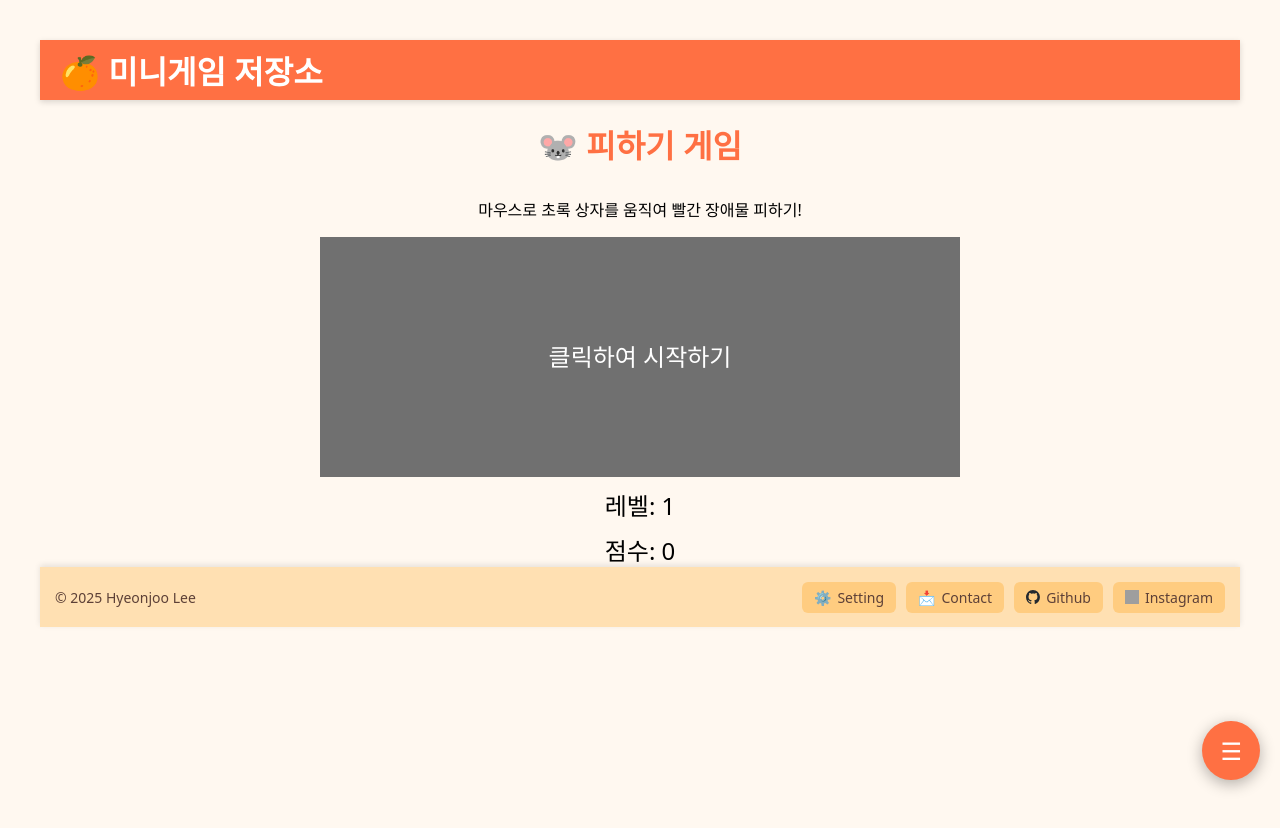
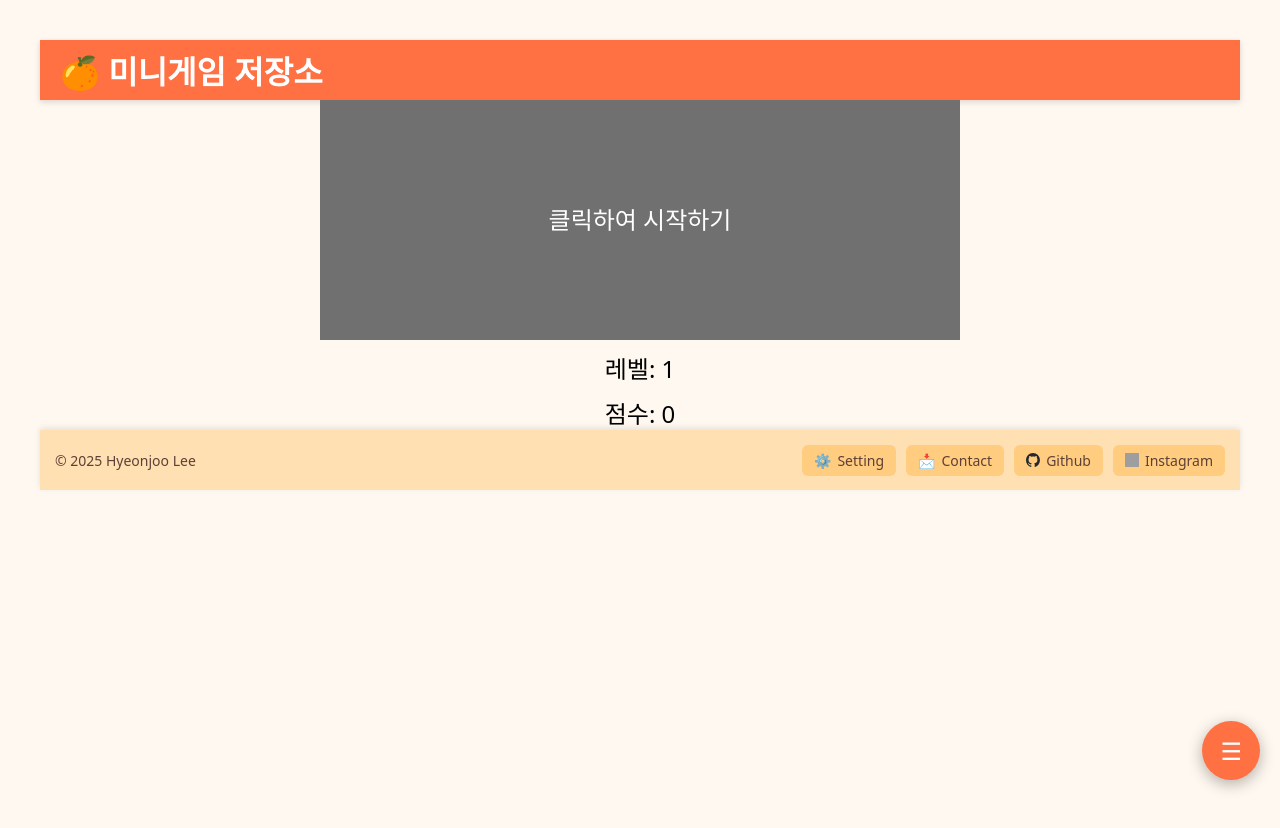
Before and after one commit to hyeonjoodev/my-sound-project, a Vue app: page /move in a window 1280 px wide. Shown: the top 828 px of the page. Built offline with nearby package versions, Linux system fonts and the light colour scheme; grey boxes are pictures that could not be loaded; a web font is replaced by a local one.

Commit message:
피하기 게임 - 터치이벤트 추가(2)

```diff
--- a/src/views/game/MoveGame.vue
+++ b/src/views/game/MoveGame.vue
@@ -1,6 +1,6 @@
 <template>
-  <h1>🐭 피하기 게임</h1>
-  <p>마우스로 초록 상자를 움직여 빨간 장애물 피하기!</p>
+  <!-- <h1>🐭 피하기 게임</h1>
+  <p>마우스로 초록 상자를 움직여 빨간 장애물 피하기!</p> -->
   <div v-show="gameOver" ref="boxRef" id="thumbnailBox" @click="startGame">
     클릭하여 시작하기
   </div>
@@ -43,6 +43,8 @@ onMounted(() => {
   canvasRef.value.width = window.innerWidth * 0.5;
   canvasRef.value.height = window.innerHeight * 0.3;
 
+  boxSize = window.innerWidth * 0.03;
+
   player = {
     x: canvasRef.value.width - boxSize,
     y: canvasRef.value.height - boxSize,
@@ -53,7 +55,13 @@ onMounted(() => {
 
 const onMouseMove = (e) => {
   const rect = canvasRef.value.getBoundingClientRect();
-  player.x = e.clientX - rect.left - player.w / 2;
+
+  let clientX;
+
+  if (e.type.startsWith('touch')) clientX = e.touches[0].clientX;
+  else clientX = e.clientX;
+
+  player.x = clientX - rect.left - player.w / 2;
 };
 
 const draw = () => {
```
